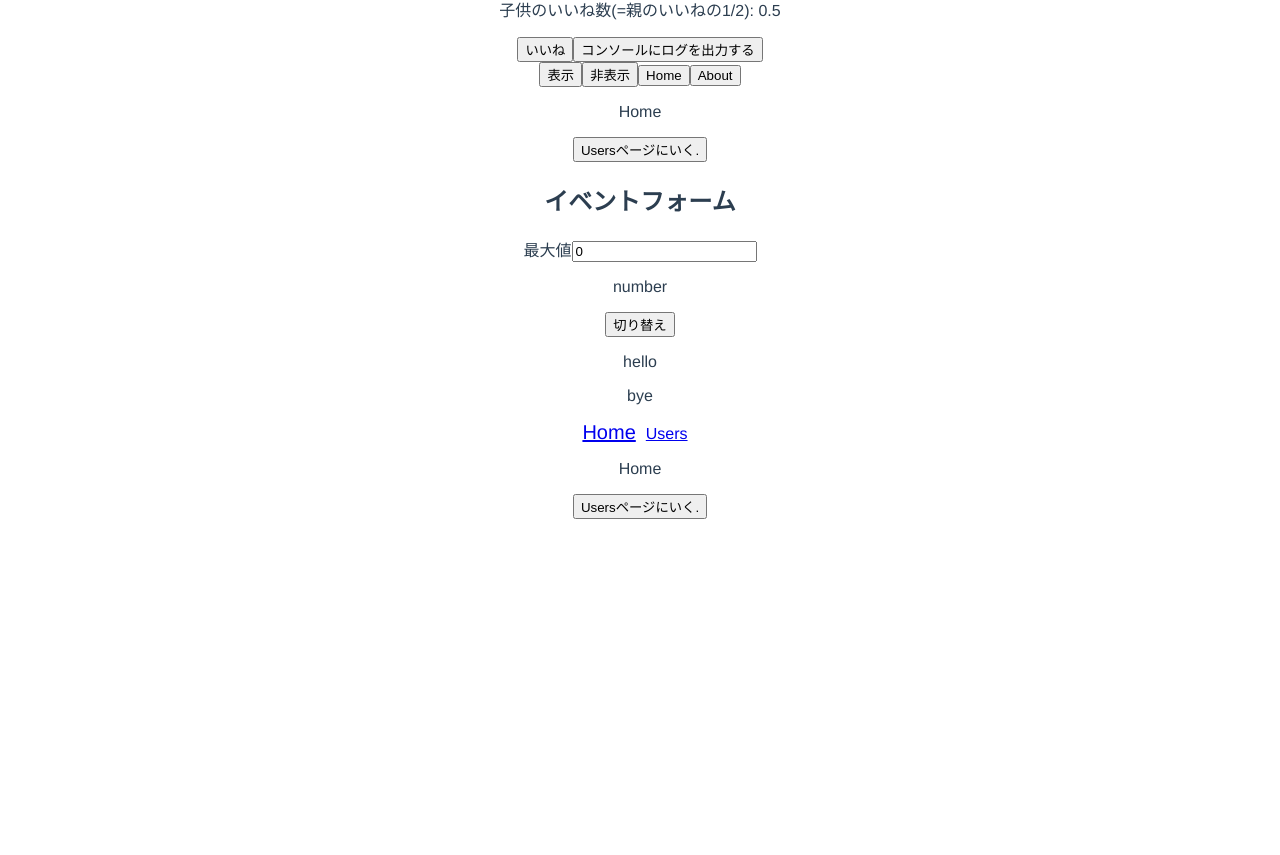
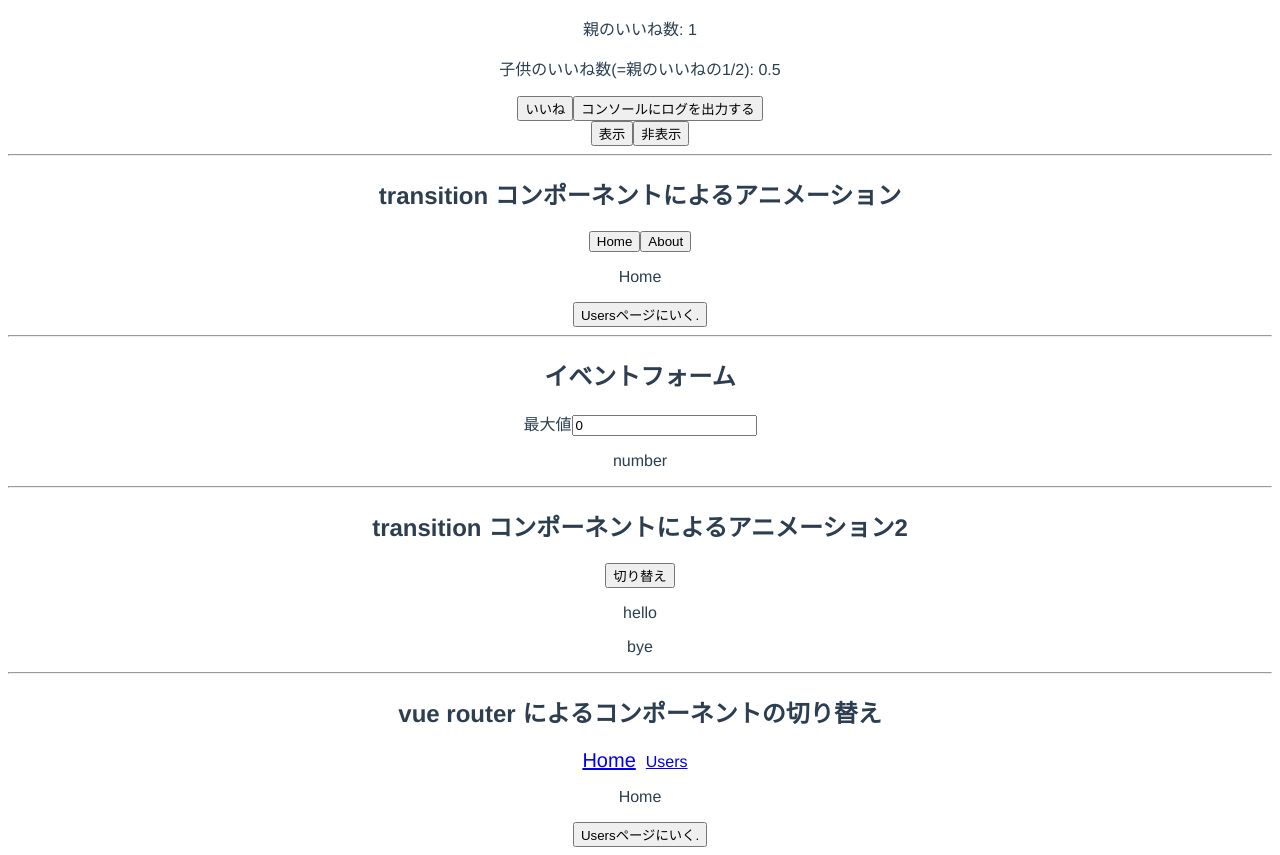
Before and after one commit to residenti/udemy-vuejs, a Vue app: page / in a window 1280 px wide. Shown: the part 323-1178 px from the top of the page. Before the commit the page ends 850 px from the top, so only its background shows below. Built offline with nearby package versions, Linux system fonts and the light colour scheme; the HTML template or start-up script is replaced by a standard one.

Commit message:
各デモ毎を分かりやすいように修正.

```diff
--- a/src/App.vue
+++ b/src/App.vue
@@ -1,6 +1,7 @@
 <template>
   <div id="app">
     <img alt="Vue logo" src="./assets/logo.png">
+    <h2>親子間のデータの受け渡し & コンポーネントの表示・非表示の切り替え</h2>
     <p>親のいいね数: {{ count }}</p>
     <keep-alive>
       <HelloWorld
@@ -13,6 +14,8 @@
     <button @click="componentName = 'HelloWorld'">表示</button>
     <button @click="componentName = ''">非表示</button>
 
+    <hr>
+    <h2>transition コンポーネントによるアニメーション</h2>
     <button @click="currentComponent = 'Home'">Home</button>
     <button @click="currentComponent = 'About'">About</button>
     <transition name="fade" mode='out-in'>
@@ -21,6 +24,7 @@
       </keep-alive>
     </transition>
 
+    <hr>
     <div>
       <h2>イベントフォーム</h2>
       <label for="maxNumber">最大値</label>
@@ -32,7 +36,9 @@
       <p>{{ typeof eventData.number }}</p>
     </div>
 
+    <hr>
     <div>
+      <h2>transition コンポーネントによるアニメーション2</h2>
       <button @click="show = !show">切り替え</button>
       <transition
         enter-active-class="animated bounce"
@@ -50,7 +56,9 @@
       </transition>
     </div>
 
+    <hr>
     <div>
+      <h2>vue router によるコンポーネントの切り替え</h2>
       <nav>
         <router-link to="/" class="link" active-class="link--active" exact>Home</router-link>
         <router-link to="/users" class="link" active-class="link--active" exact>Users</router-link>
```
